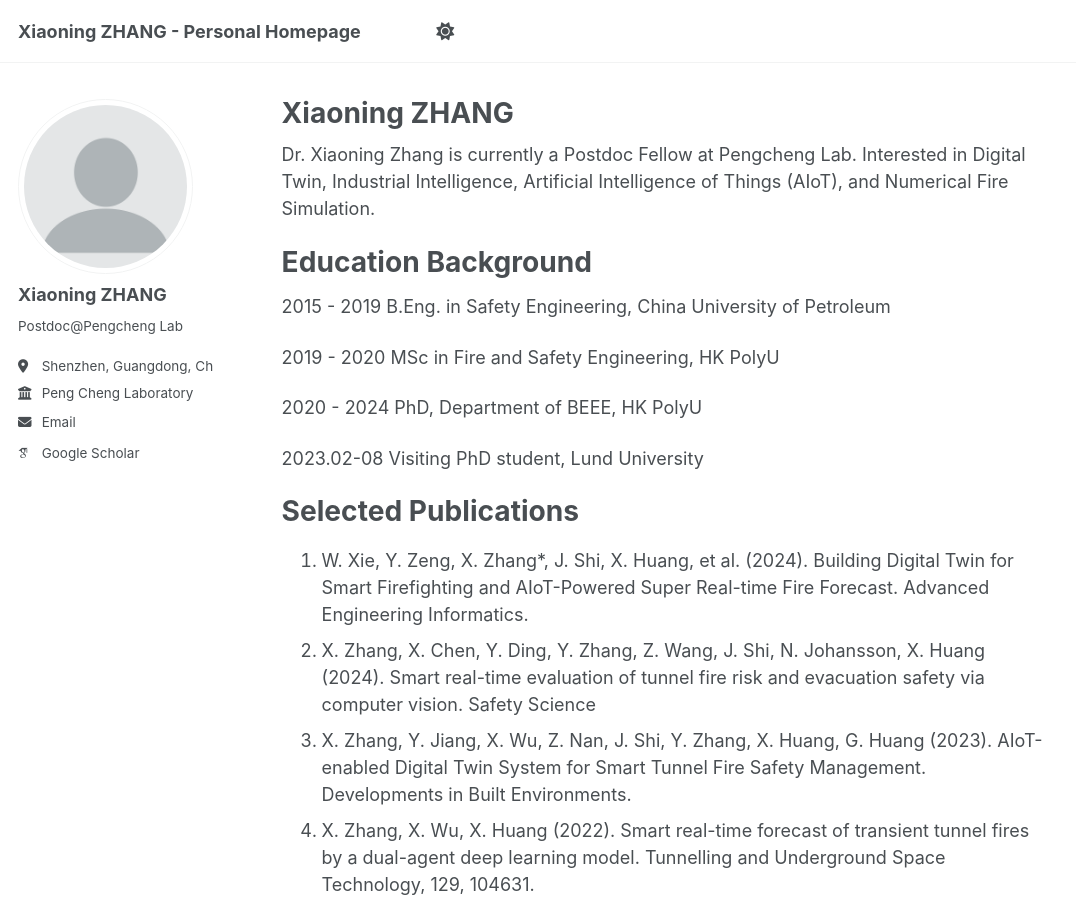
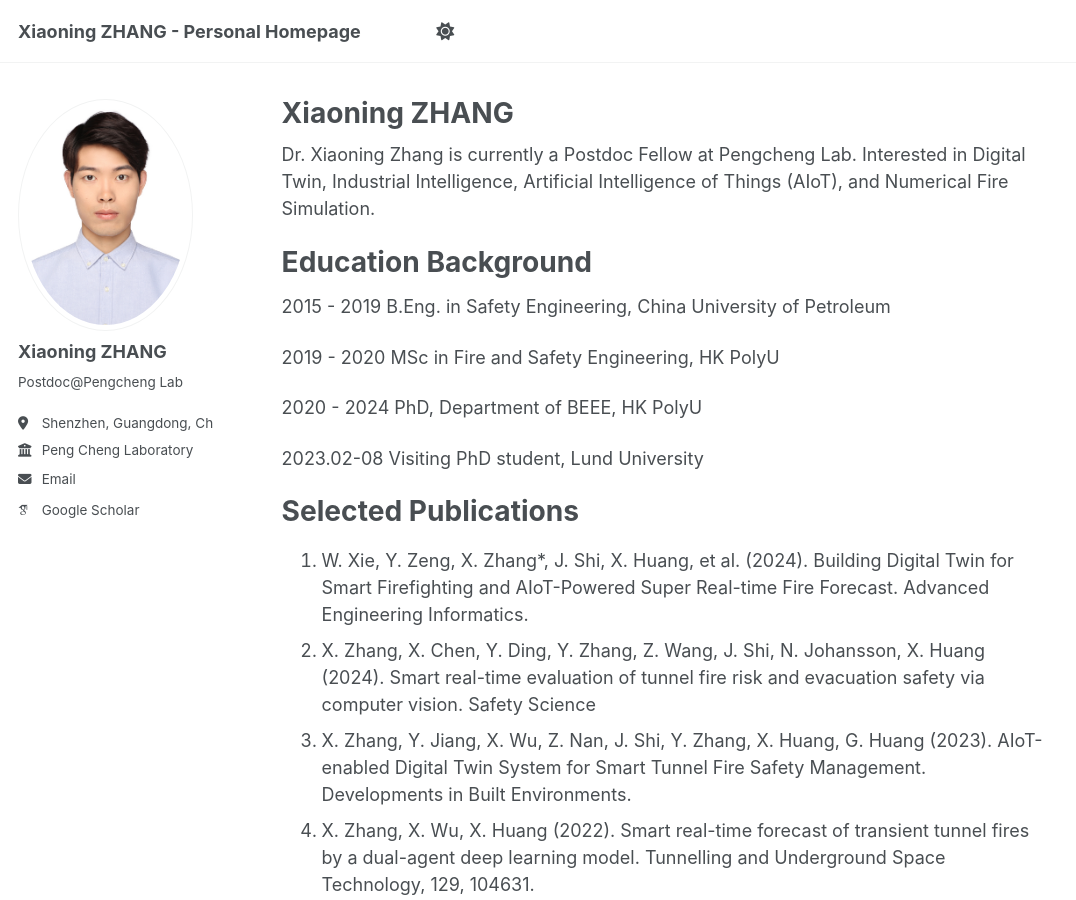
Before and after one commit to xn-zhang/xn-zhang.github.io, a Jekyll site: the page built from _pages/about.md, in a window 1280 px wide and 900 px high. Shown: the whole window, without its empty margins (0-1076 px from the left). Built offline with Jekyll 4.4.1, drawn with Linux system fonts in a browser that asks for light colours; some web fonts are replaced; a script that is not in the unit is left out.

Commit message:
Update _config.yml

```diff
--- a/_config.yml
+++ b/_config.yml
@@ -22,7 +22,7 @@ repository               : "xn-zhang/xn-zhang.github.io"
 #               Additional customization can be done by editing /_includes/author-profile.html
 author:
   # Biographic information
-  avatar           : "profile.png"
+  avatar           : "xiaoning.png"
   name             : "Xiaoning ZHANG"
   pronouns         : # example: "she/her"
   bio              : "Postdoc@Pengcheng Lab"
```
